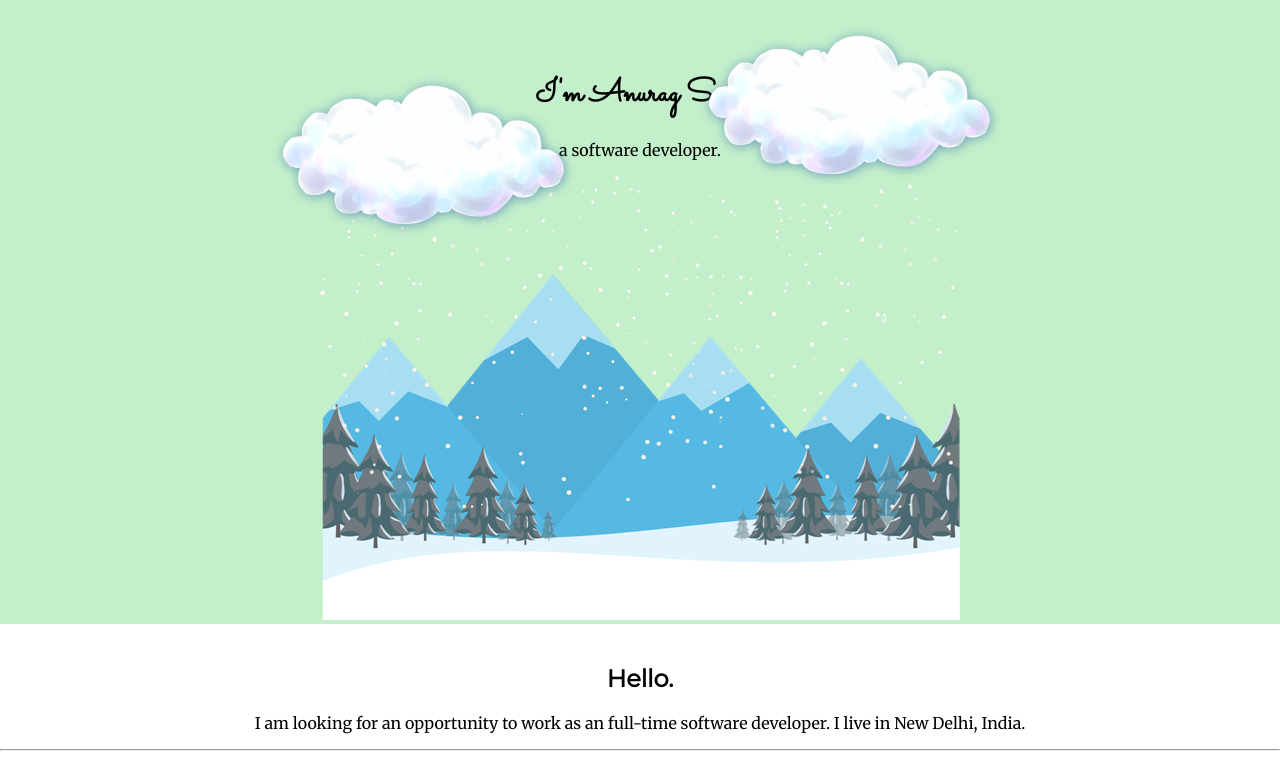
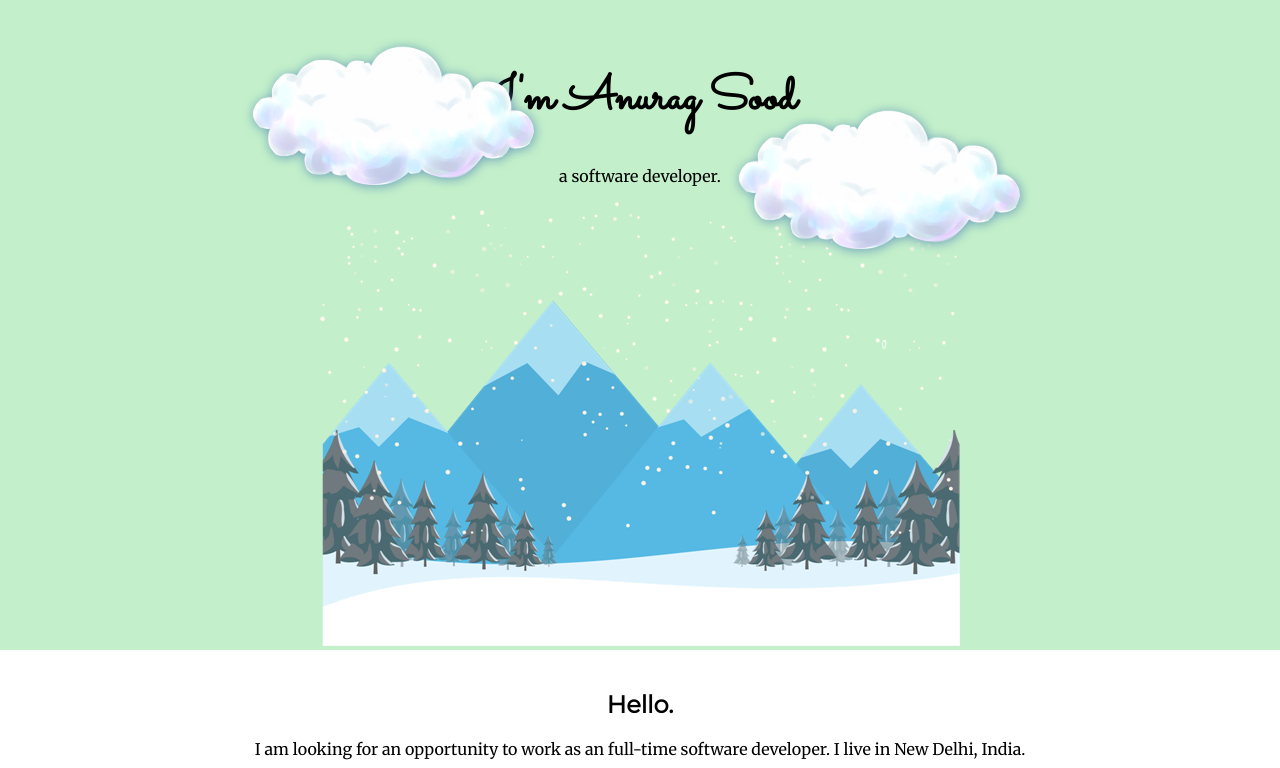
Before and after one commit to anuragsoodofficial/personalsite, a plain HTML site: page index.html in a window 1280 px wide. Shown: the top 768 px of the page. Drawn offline with Linux system fonts and the light colour scheme.

Commit message:
Sizing changes

```diff
--- a/css/style.css
+++ b/css/style.css
@@ -5,7 +5,9 @@ body{
 }
 
 h1{
+    margin-top: 0;
     font-family: 'Sacramento', cursive;
+    font-size: 3rem
 }
 
 h2{
@@ -16,19 +18,19 @@ h3{
     font-family: 'Montserrat', sans-serif;
 }
 .top-container{
-    padding-top: 50px;
+    padding-top: 4rem;
     background-color: #c3f0ca;
     position: relative;
 }
 
 .top-cloud{
     position: absolute;
-    right: 270px;
-    top: 5px;
+    right: 15rem;
+    top: 5rem;
 }
 
 .bottom-cloud{
     position: absolute;
-    left: 270px;
-    top: 55px;
+    left: 15rem;
+    top: 1rem;
 }
```
